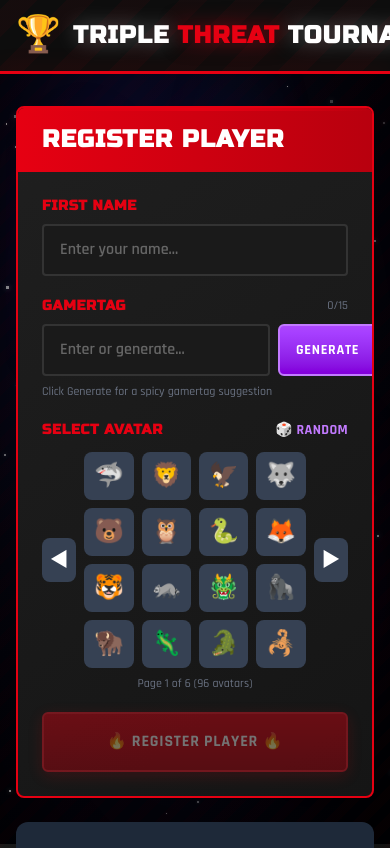
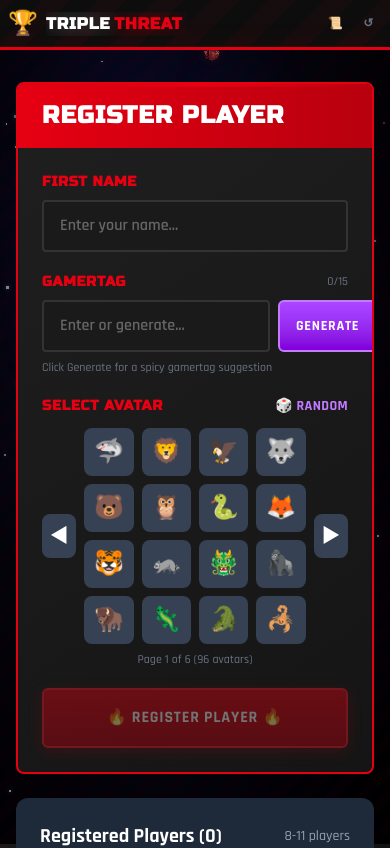
Before and after one commit to cwelty/triple-threat-champion, a React (Vite) app: page / in a window 390 px wide. Shown: the top 848 px of the page. Built offline with nearby package versions, Linux system fonts and the light colour scheme; the HTML template or start-up script is replaced by a standard one.

Commit message:
Fix mobile styling: responsive header, smaller log button, tap-to-bet

```diff
--- a/src/App.tsx
+++ b/src/App.tsx
@@ -422,45 +422,48 @@ function App() {
         {/* Red glow at bottom */}
         <div className="absolute bottom-0 left-0 right-0 h-px bg-[#e60012] shadow-[0_0_20px_rgba(230,0,18,0.8)]" />
 
-        <div className="relative max-w-6xl mx-auto px-4 py-4 flex items-center justify-between">
-          <div className="flex items-center gap-3">
+        <div className="relative max-w-6xl mx-auto px-2 md:px-4 py-2 md:py-4 flex items-center justify-between gap-2">
+          <div className="flex items-center gap-2 md:gap-3 min-w-0">
             {/* Logo/Trophy icon */}
-            <div className="text-4xl animate-bounce-in">🏆</div>
+            <div className="text-2xl md:text-4xl animate-bounce-in flex-shrink-0">🏆</div>
 
             {/* Title with Smash styling */}
-            <div>
-              <h1 className="text-2xl md:text-3xl font-bold uppercase tracking-wider"
+            <div className="min-w-0">
+              <h1 className="text-base md:text-3xl font-bold uppercase tracking-wider truncate"
                   style={{ fontFamily: "'Russo One', sans-serif" }}>
                 <span className="text-white drop-shadow-[0_0_10px_rgba(255,255,255,0.3)]">Triple</span>
-                <span className="text-[#e60012] mx-2 drop-shadow-[0_0_10px_rgba(230,0,18,0.5)]">Threat</span>
-                <span className="text-white drop-shadow-[0_0_10px_rgba(255,255,255,0.3)]">Tournament</span>
+                <span className="text-[#e60012] mx-1 md:mx-2 drop-shadow-[0_0_10px_rgba(230,0,18,0.5)]">Threat</span>
+                <span className="hidden sm:inline text-white drop-shadow-[0_0_10px_rgba(255,255,255,0.3)]">Tournament</span>
               </h1>
             </div>
           </div>
 
-          <div className="flex items-center gap-2">
+          <div className="flex items-center gap-1 md:gap-2 flex-shrink-0">
             {phase !== 'registration' && phase !== 'complete' && (
               <Button
                 variant="secondary"
                 size="sm"
                 onClick={handleToggleLeaderboard}
                 disabled={isLeaderboardClosing}
+                className="text-xs md:text-sm px-2 md:px-3"
               >
-                {showLeaderboard ? 'Hide Standings' : 'Standings'}
+                <span className="hidden md:inline">{showLeaderboard ? 'Hide Standings' : 'Standings'}</span>
+                <span className="md:hidden">📊</span>
               </Button>
             )}
             {phase !== 'registration' && (
               <>
                 <button
                   onClick={() => setShowHeadToHead(true)}
-                  className="ml-2 px-3 py-1.5 text-sm font-bold uppercase tracking-wider text-[#e60012] hover:text-white hover:bg-[#e60012] rounded-lg transition-all duration-200 hover:scale-105 hover:shadow-[0_0_15px_rgba(230,0,18,0.5)]"
+                  className="px-2 md:px-3 py-1 md:py-1.5 text-xs md:text-sm font-bold uppercase tracking-wider text-[#e60012] hover:text-white hover:bg-[#e60012] rounded-lg transition-all duration-200 hover:scale-105 hover:shadow-[0_0_15px_rgba(230,0,18,0.5)]"
                   style={{ fontFamily: "'Rajdhani', sans-serif" }}
                 >
-                  Head-to-Head
+                  <span className="hidden md:inline">Head-to-Head</span>
+                  <span className="md:hidden">H2H</span>
                 </button>
                 <button
                   onClick={() => setShowHistory(true)}
-                  className="px-3 py-1.5 text-sm font-bold uppercase tracking-wider text-[#e60012] hover:text-white hover:bg-[#e60012] rounded-lg transition-all duration-200 hover:scale-105 hover:shadow-[0_0_15px_rgba(230,0,18,0.5)]"
+                  className="hidden sm:block px-2 md:px-3 py-1 md:py-1.5 text-xs md:text-sm font-bold uppercase tracking-wider text-[#e60012] hover:text-white hover:bg-[#e60012] rounded-lg transition-all duration-200 hover:scale-105 hover:shadow-[0_0_15px_rgba(230,0,18,0.5)]"
                   style={{ fontFamily: "'Rajdhani', sans-serif" }}
                 >
                   History
@@ -469,17 +472,19 @@ function App() {
             )}
             <button
               onClick={() => setShowRules(true)}
-              className="px-3 py-1.5 text-sm font-bold uppercase tracking-wider text-[#e60012] hover:text-white hover:bg-[#e60012] rounded-lg transition-all duration-200 hover:scale-105 hover:shadow-[0_0_15px_rgba(230,0,18,0.5)]"
+              className="px-2 md:px-3 py-1 md:py-1.5 text-xs md:text-sm font-bold uppercase tracking-wider text-[#e60012] hover:text-white hover:bg-[#e60012] rounded-lg transition-all duration-200 hover:scale-105 hover:shadow-[0_0_15px_rgba(230,0,18,0.5)]"
               style={{ fontFamily: "'Rajdhani', sans-serif" }}
             >
-              Rules
+              <span className="hidden sm:inline">Rules</span>
+              <span className="sm:hidden">📜</span>
             </button>
             <button
               onClick={() => setShowResetConfirm(true)}
-              className="px-3 py-1.5 text-sm font-bold uppercase tracking-wider text-gray-500 hover:text-white hover:bg-red-600 rounded-lg transition-all duration-200 hover:scale-105"
+              className="px-2 md:px-3 py-1 md:py-1.5 text-xs md:text-sm font-bold uppercase tracking-wider text-gray-500 hover:text-white hover:bg-red-600 rounded-lg transition-all duration-200 hover:scale-105"
               style={{ fontFamily: "'Rajdhani', sans-serif" }}
             >
-              Reset
+              <span className="hidden sm:inline">Reset</span>
+              <span className="sm:hidden">↺</span>
             </button>
           </div>
         </div>
@@ -703,13 +708,13 @@ function App() {
         <div className="fixed bottom-4 left-4 z-40">
           <button
             onClick={() => setShowMatchmakingLog(true)}
-            className="flex items-center gap-2 px-3 py-1.5 bg-purple-900/80
+            className="flex items-center gap-1 md:gap-2 px-2 md:px-3 py-1 md:py-1.5 bg-purple-900/80
                        border border-purple-500/50 rounded-lg text-purple-300 hover:text-white
                        hover:bg-purple-800/90 hover:border-purple-400 transition-all duration-200
-                       backdrop-blur-sm text-sm"
+                       backdrop-blur-sm text-xs md:text-sm"
           >
             <span>🔍</span>
-            <span className="font-medium uppercase tracking-wide"
+            <span className="hidden md:inline font-medium uppercase tracking-wide"
                   style={{ fontFamily: "'Rajdhani', sans-serif" }}>
               Matchmaking Log
             </span>
--- a/src/components/round/BettingInterface.tsx
+++ b/src/components/round/BettingInterface.tsx
@@ -32,6 +32,8 @@ export function BettingInterface({
   const [draggedBettor, setDraggedBettor] = useState<string | null>(null);
   const [isDragging, setIsDragging] = useState(false);
   const [hoveredDropZone, setHoveredDropZone] = useState<string | null>(null);
+  // For mobile tap-to-bet
+  const [selectedBettor, setSelectedBettor] = useState<string | null>(null);
 
   const getPlayer = (id: string) => players.find((p) => p.id === id);
 
@@ -103,6 +105,22 @@ export function BettingInterface({
     setHoveredDropZone(null);
   };
 
+  // Mobile tap-to-bet handlers
+  const handleTapBettor = (bettorId: string) => {
+    if (isLocked) return;
+    if (selectedBettor === bettorId) {
+      setSelectedBettor(null); // Deselect if tapping same bettor
+    } else {
+      setSelectedBettor(bettorId);
+    }
+  };
+
+  const handleTapTarget = (matchId: string, playerId: string) => {
+    if (isLocked || !selectedBettor) return;
+    onPlaceBet(selectedBettor, matchId, playerId);
+    setSelectedBettor(null);
+  };
+
   // Get bettors who haven't bet yet
   const availableBettors = onDeckPlayers.filter((p) => !hasBettorBet(p.id));
   const bettorsWhoBet = onDeckPlayers.filter((p) => hasBettorBet(p.id));
@@ -147,8 +165,16 @@ export function BettingInterface({
             style={{ fontFamily: "'Russo One', sans-serif" }}>
           <span className="text-[#e60012]">On Deck</span>
           <span className="text-gray-500">-</span>
-          <span className="text-gray-400 text-sm font-normal">Drag to Place Bet</span>
+          <span className="text-gray-400 text-sm font-normal hidden md:inline">Drag to Place Bet</span>
+          <span className="text-gray-400 text-sm font-normal md:hidden">Tap to Select, Then Tap Target</span>
         </h3>
+        {selectedBettor && (
+          <div className="md:hidden mb-3 p-2 bg-[#ffd700]/20 border border-[#ffd700] rounded-lg text-center">
+            <span className="text-[#ffd700] text-sm font-bold">
+              {getPlayer(selectedBettor)?.nickname} selected - tap a player to bet on them
+            </span>
+          </div>
+        )}
 
         <div className="flex flex-wrap gap-3">
           {availableBettors.map((player) => (
@@ -157,12 +183,14 @@ export function BettingInterface({
               draggable={!isLocked}
               onDragStart={(e) => handleDragStart(e, player.id)}
               onDragEnd={handleDragEnd}
+              onClick={() => handleTapBettor(player.id)}
               className={`
-                bet-chip flex items-center gap-2 px-4 py-3 rounded-lg border-2
+                bet-chip flex items-center gap-2 px-4 py-3 rounded-lg border-2 select-none
                 ${isLocked
                   ? 'bg-gray-800 border-gray-600 opacity-50 cursor-not-allowed'
-                  : 'bg-gradient-to-b from-[#ffd700]/20 to-[#daa520]/20 border-[#ffd700] cursor-grab active:cursor-grabbing hover:shadow-[0_0_20px_rgba(255,215,0,0.4)]'}
+                  : 'bg-gradient-to-b from-[#ffd700]/20 to-[#daa520]/20 border-[#ffd700] cursor-grab md:cursor-grab cursor-pointer active:cursor-grabbing hover:shadow-[0_0_20px_rgba(255,215,0,0.4)]'}
                 ${draggedBettor === player.id ? 'opacity-50 ring-2 ring-white scale-110' : ''}
+                ${selectedBettor === player.id ? 'ring-4 ring-[#ffd700] scale-105 shadow-[0_0_30px_rgba(255,215,0,0.6)]' : ''}
               `}
             >
               <span className="text-2xl">{getAvatarEmoji(player.avatar)}</span>
@@ -227,13 +255,16 @@ export function BettingInterface({
                   onDragEnter={(e) => handleDragEnter(e, `${match.id}-${match.player1Id}`)}
                   onDragLeave={(e) => handleDragLeave(e, `${match.id}-${match.player1Id}`)}
                   onDrop={(e) => handleDrop(e, match.id, match.player1Id)}
+                  onClick={() => handleTapTarget(match.id, match.player1Id)}
                   className={`
                     flex-1 p-3 rounded-lg text-center transition-colors
                     ${hoveredDropZone === `${match.id}-${match.player1Id}`
                       ? 'border-2 border-solid border-[#ffd700] bg-[#ffd700]/20 shadow-[0_0_15px_rgba(255,215,0,0.3)]'
                       : isDragging
                         ? 'border-2 border-dashed border-blue-400 bg-blue-900/20'
-                        : 'bg-gray-700'}
+                        : selectedBettor
+                          ? 'border-2 border-dashed border-[#ffd700] bg-[#ffd700]/10 cursor-pointer'
+                          : 'bg-gray-700'}
                   `}
                 >
                   <div className="text-2xl mb-1 pointer-events-none">{player1 ? getAvatarEmoji(player1.avatar) : '?'}</div>
@@ -266,13 +297,16 @@ export function BettingInterface({
                   onDragEnter={(e) => handleDragEnter(e, `${match.id}-${match.player2Id}`)}
                   onDragLeave={(e) => handleDragLeave(e, `${match.id}-${match.player2Id}`)}
                   onDrop={(e) => handleDrop(e, match.id, match.player2Id)}
+                  onClick={() => handleTapTarget(match.id, match.player2Id)}
                   className={`
                     flex-1 p-3 rounded-lg text-center transition-colors
                     ${hoveredDropZone === `${match.id}-${match.player2Id}`
                       ? 'border-2 border-solid border-[#ffd700] bg-[#ffd700]/20 shadow-[0_0_15px_rgba(255,215,0,0.3)]'
                       : isDragging
                         ? 'border-2 border-dashed border-blue-400 bg-blue-900/20'
-                        : 'bg-gray-700'}
+                        : selectedBettor
+                          ? 'border-2 border-dashed border-[#ffd700] bg-[#ffd700]/10 cursor-pointer'
+                          : 'bg-gray-700'}
                   `}
                 >
                   <div className="text-2xl mb-1 pointer-events-none">{player2 ? getAvatarEmoji(player2.avatar) : '?'}</div>
```
